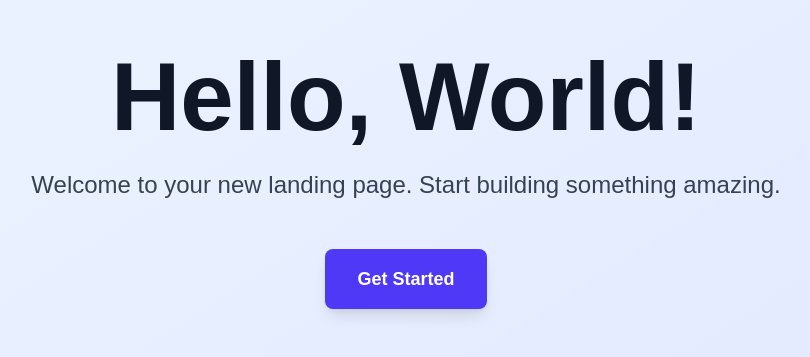
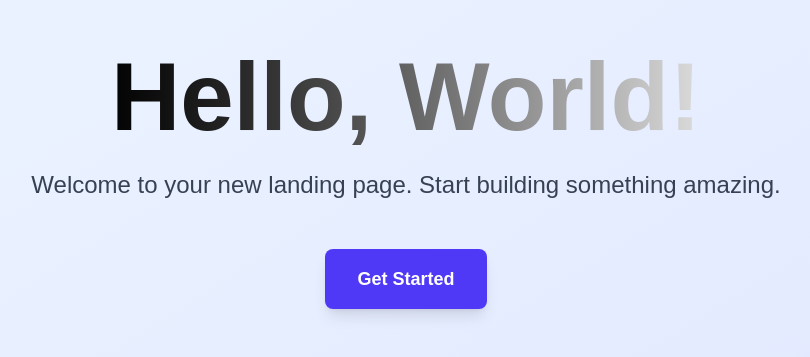
Before and after one commit to ns-test-org/ai-conflicts-resolve-testing-06, a Next.js app in the folder packages/ai-conflicts-resolve-testing-06/: page / in a window 1280 px wide. Shown: the part 221-578 px from the top of the page, without its empty margins (234-1044 px from the left). Built offline with nearby package versions, Linux system fonts and the light colour scheme.

Commit message:
AI chat session: Updated code and files

```diff
--- a/packages/ai-conflicts-resolve-testing-06/src/app/page.tsx
+++ b/packages/ai-conflicts-resolve-testing-06/src/app/page.tsx
@@ -2,7 +2,7 @@
   return (
     <div className="min-h-screen w-full flex flex-col items-center justify-center bg-gradient-to-br from-blue-50 to-indigo-100 px-6">
       <main className="text-center max-w-4xl">
-        <h1 className="text-6xl md:text-8xl font-bold text-gray-900 mb-6">
+        <h1 className="text-6xl md:text-8xl font-bold mb-6 bg-gradient-to-r from-black to-white bg-clip-text text-transparent">
           Hello, World!
         </h1>
 
```
